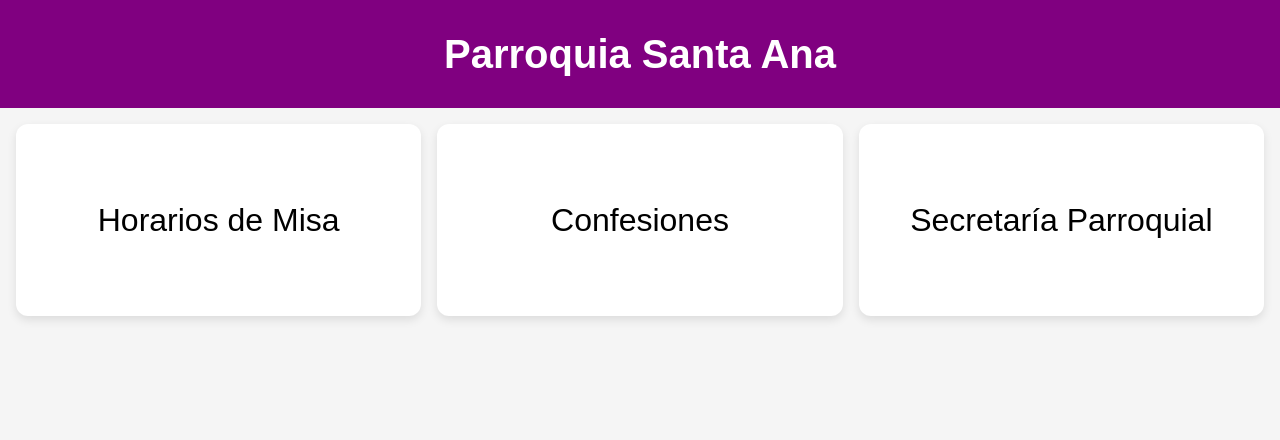
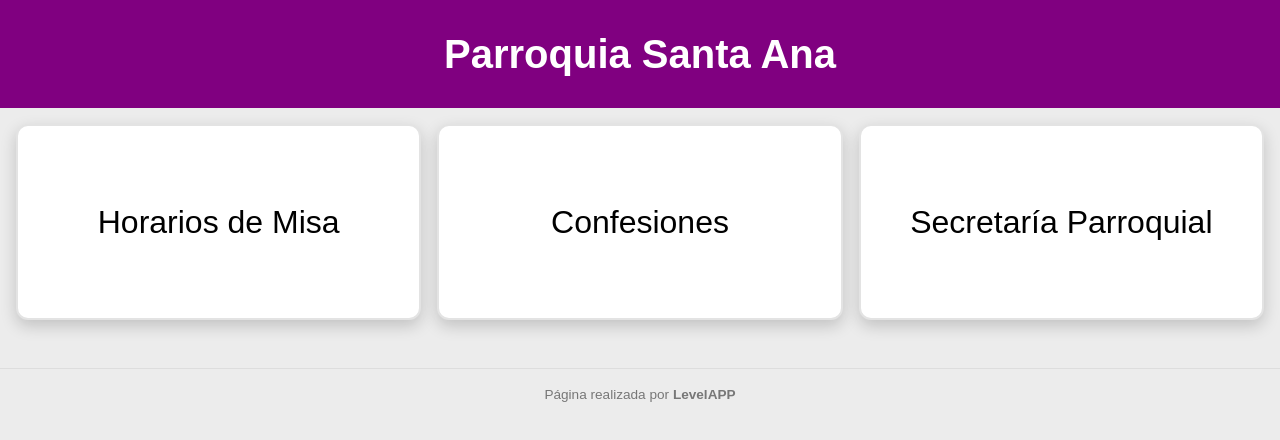
Before and after one commit to Mystogab/pqia-santa-ana, a website: page public/preview/index.html in a window 1280 px wide. Drawn offline with Linux system fonts and the light colour scheme.

Commit message:
chore: add stuff (wip)

```diff
--- a/public/preview.html
+++ b/public/preview/index.html
@@ -34,6 +34,10 @@
 
 </main>
 
+<footer class="footer">
+  Página realizada por <strong>LevelAPP</strong>
+</footer>
+
 </body>
 
 </html>
--- a/public/styles.css
+++ b/public/preview/styles.css
@@ -1,7 +1,7 @@
 body {
   margin: 0;
   font-family: Arial, sans-serif;
-  background: #f5f5f5;
+  background: #ececec;
   line-height: 1.5;
 }
 
@@ -40,16 +40,34 @@ body {
   background: white;
   border-radius: 12px;
 
+  border: 2px solid #e3e3e3;
+
   text-decoration: none;
   color: black;
 
   padding: 1rem;
 
-  box-shadow: 0 4px 10px rgba(0,0,0,0.1);
+  box-shadow: 0 6px 16px rgba(0,0,0,0.18);
 }
 
 .card:hover {
   background: #eee;
+}
+
+.footer {
+
+  text-align: center;
+
+  padding: 1rem;
+
+  font-size: 0.85rem;
+
+  color: #777;
+
+  border-top: 1px solid #ddd;
+
+  margin-top: 2rem;
+
 }
 
 /* tablet / pc */
```
